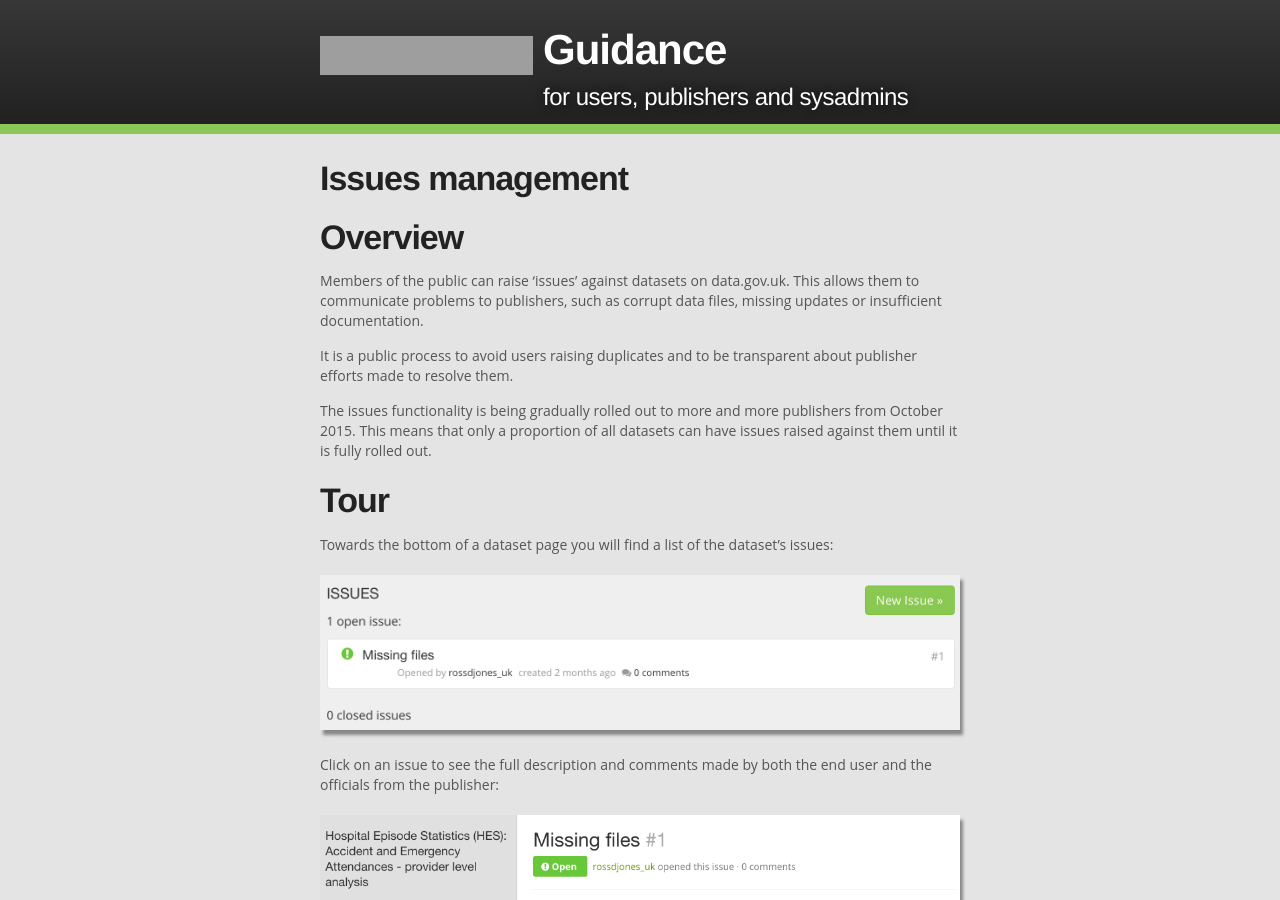
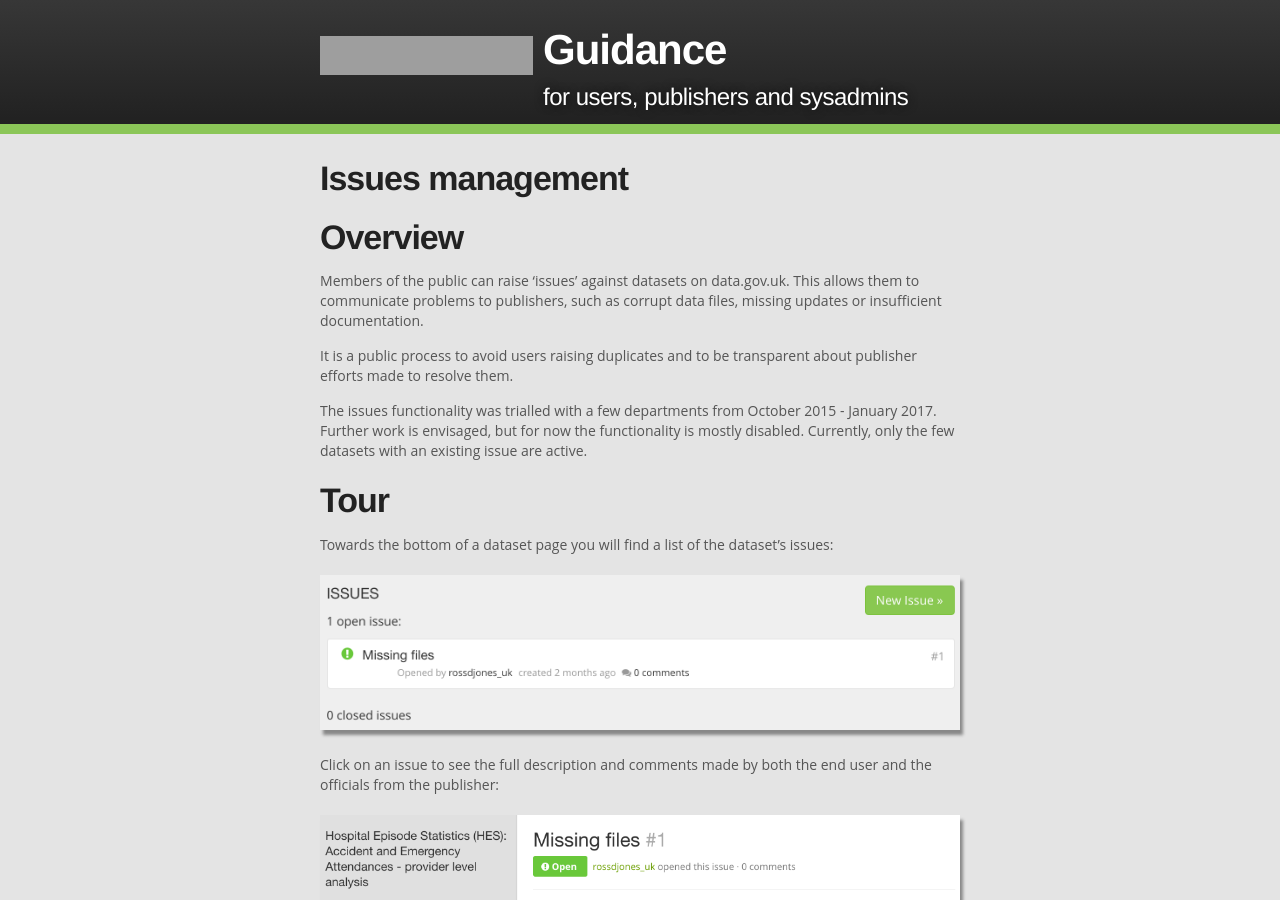
Before and after one commit to datagovuk/guidance, a Jekyll site: the page built from issues_management.md, in a window 1280 px wide and 900 px high. Built offline with Jekyll 4.4.1, drawn with Linux system fonts in a browser that asks for light colours; comment, search, counter and statistics services are not loaded; some of the changed text lies outside the part shown; grey boxes are pictures that could not be loaded.

Commit message:
Update on issues

```diff
--- a/issues_management.md
+++ b/issues_management.md
@@ -9,7 +9,7 @@ Members of the public can raise 'issues' against datasets on data.gov.uk. This a
 
 It is a public process to avoid users raising duplicates and to be transparent about publisher efforts made to resolve them.
 
-The issues functionality is being gradually rolled out to more and more publishers from October 2015. This means that only a proportion of all datasets can have issues raised against them until it is fully rolled out.
+The issues functionality was trialled with a few departments from October 2015 - January 2017. Further work is envisaged, but for now the functionality is mostly disabled. Currently, only the few datasets with an existing issue are active.
 
 # Tour
 
@@ -52,16 +52,6 @@ Emails are sent to the admins & editors of the publisher of the dataset, who can
 
    Now you've said what you've done, or explained why it isn't an issue, you can mark it as 'Closed' by clicking "Close issue". NB you have to have some text in the Comment box when you click "Close issue" - if you've already explained in a previous comment, then just write "Closing" in the box before clicking "Close issue".
 
-# Can I get an overview?
-
-You can see all the issues for each publisher by going to the publisher page, clicking on the "bar chart" (reports) icon and then clicking "Issues":
-
-![Link to publisher issues](images/issue_publisher_link.png)
-
-This shows all the issues for the publisher e.g.:
-
-![Link to publisher issues](images/issue_publisher.png)
-
 # What notification emails are sent?
 
 Notification emails go to the admins and editors of the publisher (organization) to whom the dataset is associated, as well as the person who raised the issue. In the future we plan to allow users to opt-out of these emails, but for the time being, all those that are involved in publishing will get these very occasional emails and ensure no important issues are missed.
```
